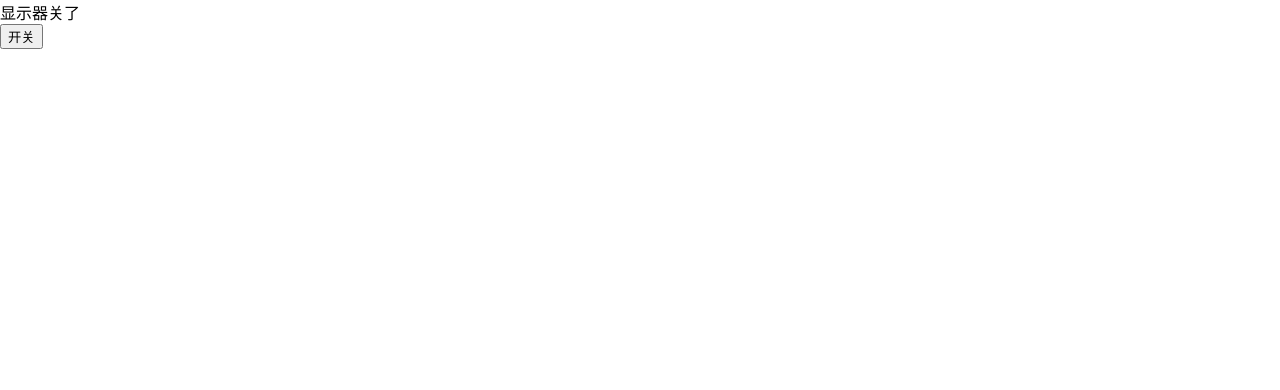
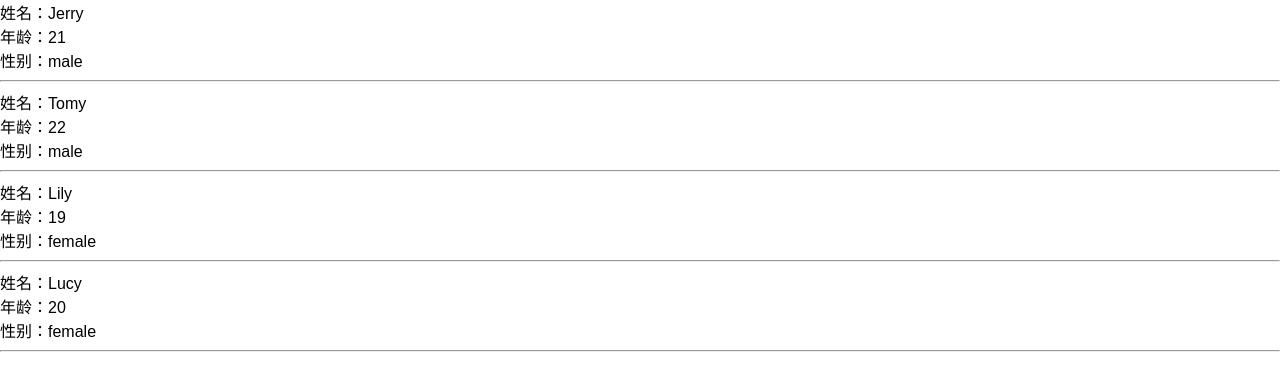
Before and after one commit to Agcaiyun/React, a React (Create React App) app in the folder hello-react/: page / in a window 1280 px wide. Shown: the top 390 px of the page. Built offline with nearby package versions, Linux system fonts and the light colour scheme.

Commit message:
do more test

```diff
--- a/hello-react/src/index.js
+++ b/hello-react/src/index.js
@@ -5,62 +5,39 @@
 import registerServiceWorker from './registerServiceWorker';
 
 
-class Computer extends Component {
-    constructor() {
-        super()
-        this.state = {
-            status: 'off',
-            showContent: "显示器关了"
-        }
+class Index extends Component {
+    render() {
+        const users = [
+            { username: 'Jerry', age: 21, gender: 'male' },
+            { username: 'Tomy', age: 22, gender: 'male' },
+            { username: 'Lily', age: 19, gender: 'female' },
+            { username: 'Lucy', age: 20, gender: 'female' }
+        ]
+        const usersElements = []
 
-    }
-
-    handleChangeScreen() {
-        this.setState({
-            status: this.state.status === 'off' ? 'on' : 'off',
-        }, () => {
-            this.setState({
-                showContent: this.state.status === 'on' ? "显示器亮了" : "显示器关了"
-            })
-        })
-    }
-
-    render() {
         return (
-
             <div>
-                <Screen showContent={this.state.showContent} />
-
-                <button
-                    onClick={this.handleChangeScreen.bind(this)}
-                >
-                    开关
-          </button>
+                {
+                    users.map((user) => {
+                        return (
+                            <div>
+                                <div>姓名：{user.username}</div>
+                                <div>年龄：{user.age}</div>
+                                <div>性别：{user.gender}</div>
+                                <hr />
+                            </div>
+                        )
+                    })
+                }
             </div>
         )
+
+
     }
 }
 
-class Screen extends Component {
-
-    static defaultProps = {
-        showContent: "无内容"
-    }
-
-    render() {
-        return (
-            <div className='screen'>
-                {this.props.showContent}
-            </div>
-
-        )
-    }
-}
-
-
-
 ReactDOM.render(
-    <Computer />,
+    <Index />,
     document.getElementById('root')
 )
 
```
